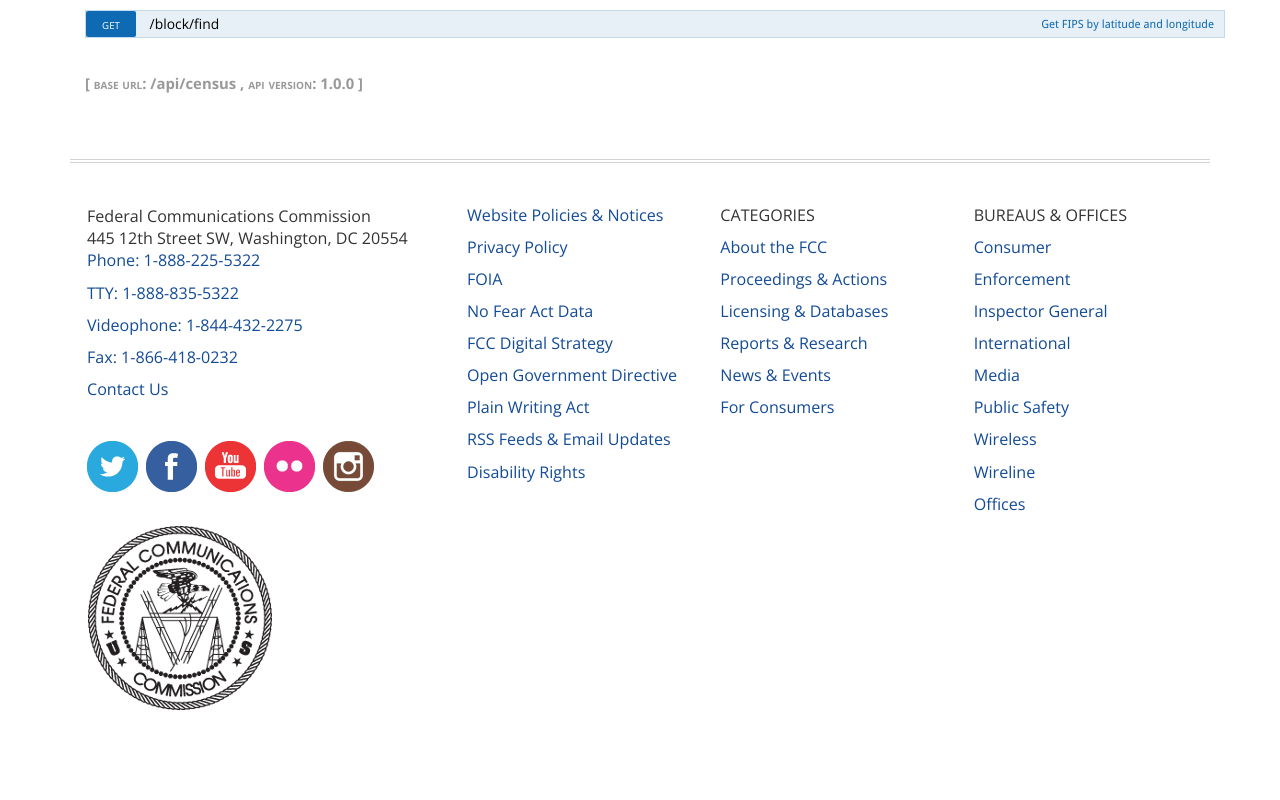
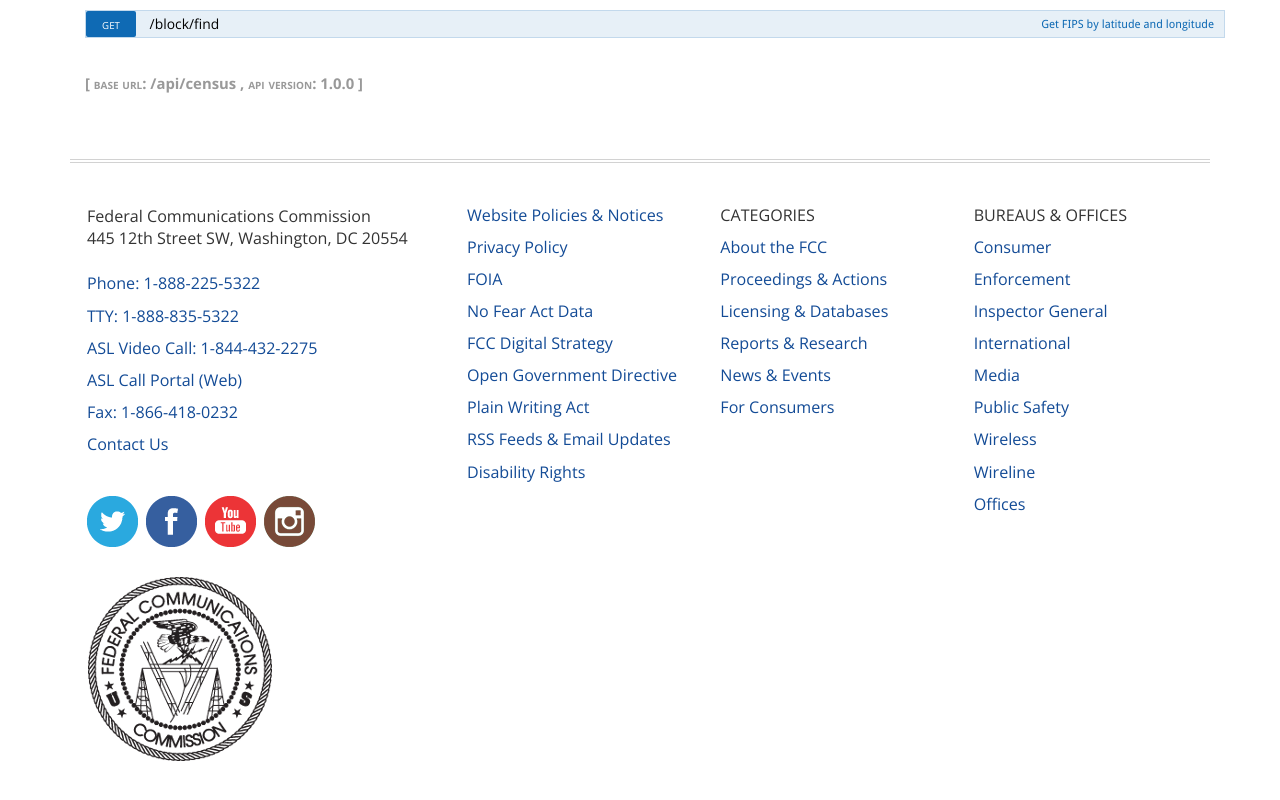
Before and after one commit to FCC/gisp-areaapi-node, a website: page public/index.html in a window 1280 px wide. Shown: the part 693-1493 px from the top of the page. Drawn offline with nearby package versions, Linux system fonts and the light colour scheme; files whose address does not match are found by name.

Commit message:
Update footer

```diff
--- a/public/index.html
+++ b/public/index.html
@@ -113,10 +113,12 @@
                                         Federal Communications Commission
                                         <br> 445 12th Street SW, Washington, DC 20554
                                     </address>
+                                    <br>
                                     <ul class="footermenu footermenu__phone">
                                         <li><a class="phone-link" href="tel:+18882255322">Phone: 1-888-225-5322</a></li>
                                         <li><a class="phone-link" href="tel:+18888355322">TTY: 1-888-835-5322</a></li>
-                                        <li><a class="phone-link" href="tel:+18444322275">Videophone: 1-844-432-2275</a></li>
+                                        <li><a class="phone-link" href="tel:+18444322275">ASL Video Call: 1-844-432-2275</a></li>
+                                        <li><a class="phone-link" href="https://www.fcc.gov/ASLCallPortal">ASL Call Portal (Web)</a></li>
                                         <li><a class="phone-link" href="tel:+18664180232">Fax: 1-866-418-0232</a></li>
                                         <li><a class="contactus" href="https://www.fcc.gov/about/contact">Contact Us</a></li>
                                     </ul>
@@ -124,7 +126,6 @@
                                         <li><a class="link-ext social-media twitter" href="https://twitter.com/fcc">Twitter</a></li>
                                         <li><a class="link-ext social-media facebook" href="https://www.facebook.com/FCC">Facebook</a></li>
                                         <li><a class="link-ext social-media youtube" href="https://www.youtube.com/user/fccdotgovvideo">Youtube</a></li>
-                                        <li><a class="link-ext social-media flickr" href="https://www.flickr.com/photos/fccdotgov">Flickr</a></li>
                                         <li><a class="link-ext social-media instagram" href="https://www.instagram.com/fcc">Instagram</a></li>
                                     </ul>
                                 </div>
```
Also changed, not shown: 1 other file.
